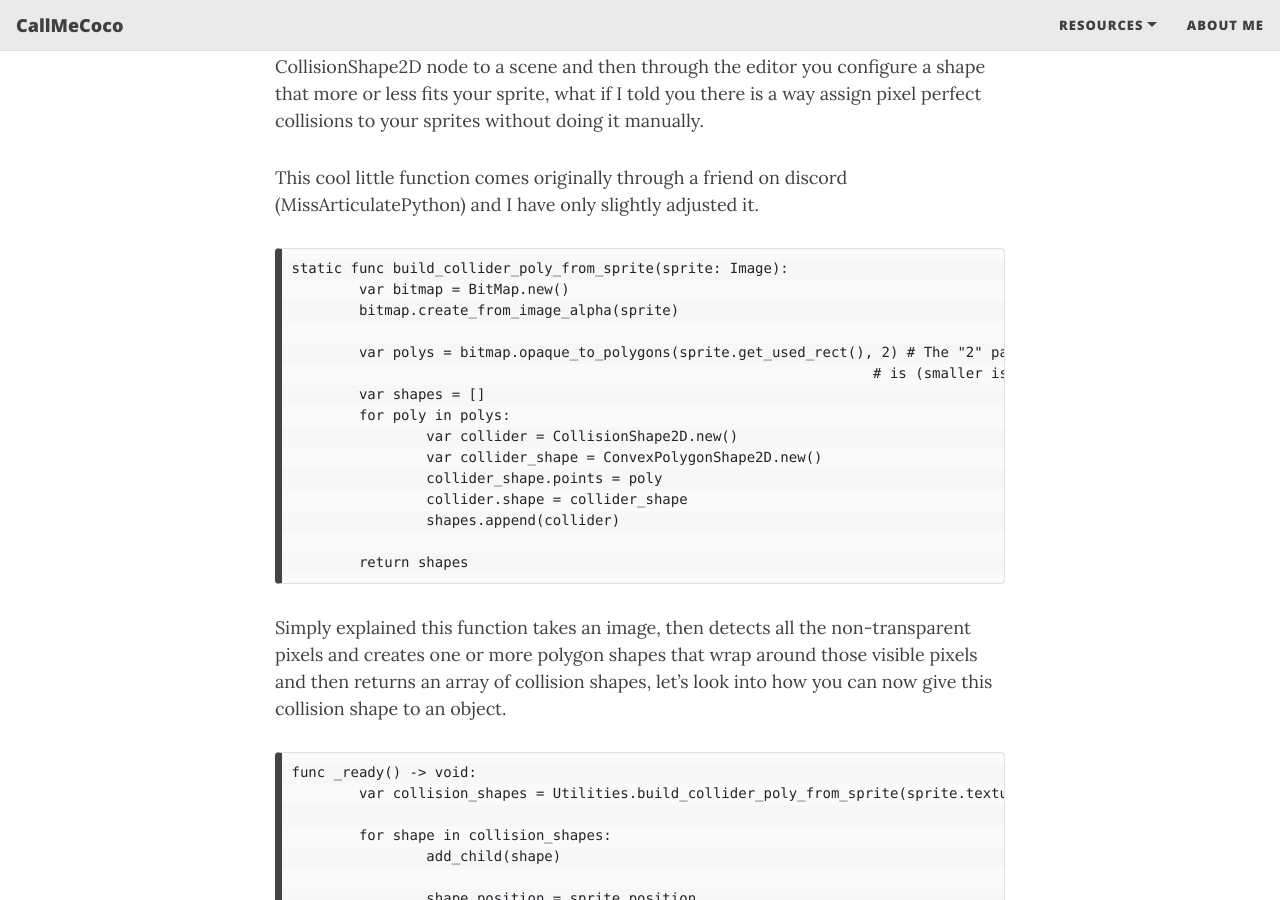
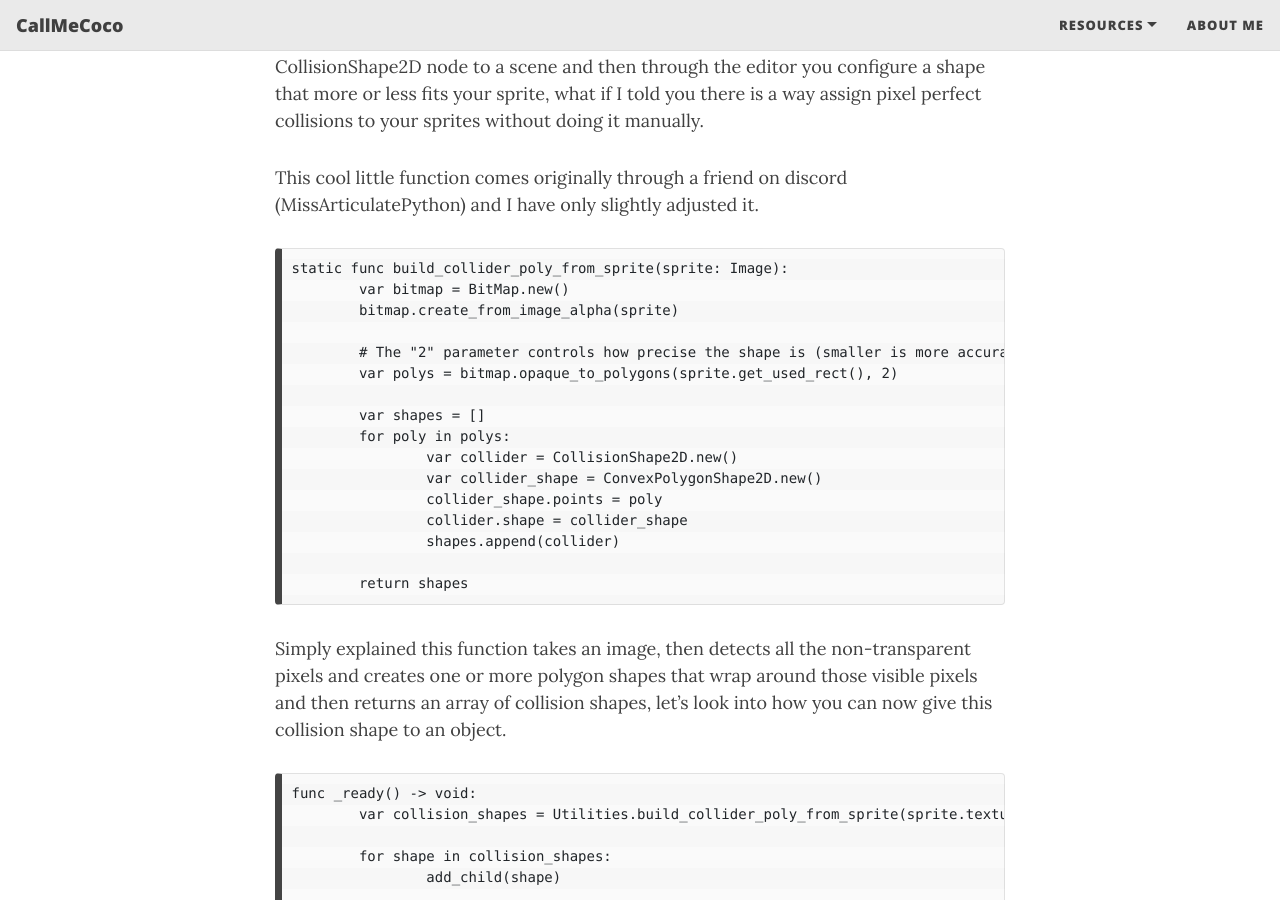
Before and after one commit to CallMeCocoGrr/blog, a Jekyll site: the page built from _godot/2025-04-26-collision-shapes.md, in a window 1280 px wide and 900 px high, scrolled down 276 px. Built offline with Jekyll 4.4.1, drawn with Linux system fonts in a browser that asks for light colours.

```diff
--- a/_godot/2025-04-26-collision-shapes.md
+++ b/_godot/2025-04-26-collision-shapes.md
@@ -18,8 +18,9 @@ static func build_collider_poly_from_sprite(sprite: Image):
 	var bitmap = BitMap.new()
 	bitmap.create_from_image_alpha(sprite)
 
-	var polys = bitmap.opaque_to_polygons(sprite.get_used_rect(), 2) # The "2" parameter controls how precise the shape
-                                                                     # is (smaller is more accurate)
+	# The "2" parameter controls how precise the shape is (smaller is more accurate)
+	var polys = bitmap.opaque_to_polygons(sprite.get_used_rect(), 2)
+
 	var shapes = []
 	for poly in polys:
 		var collider = CollisionShape2D.new()
```
